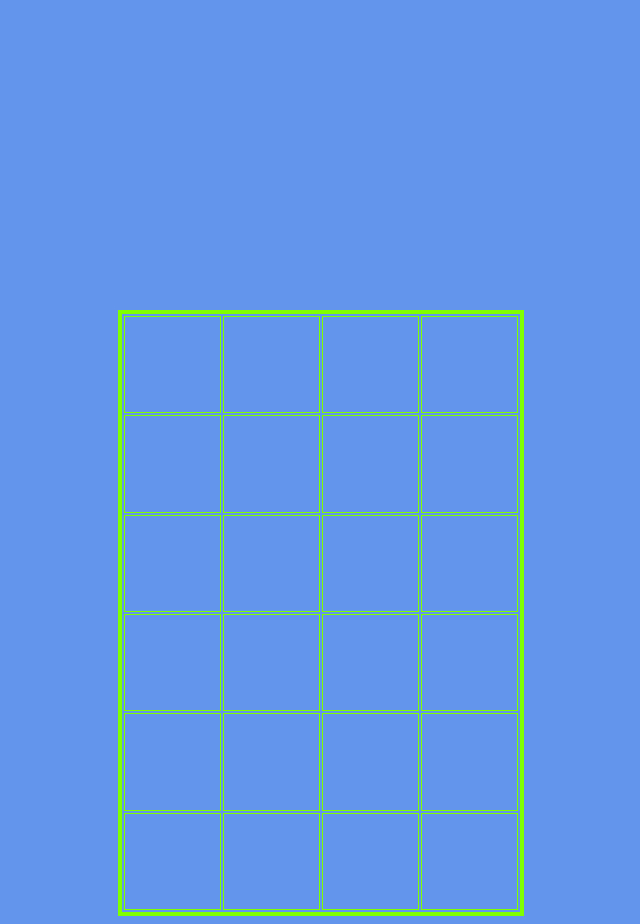
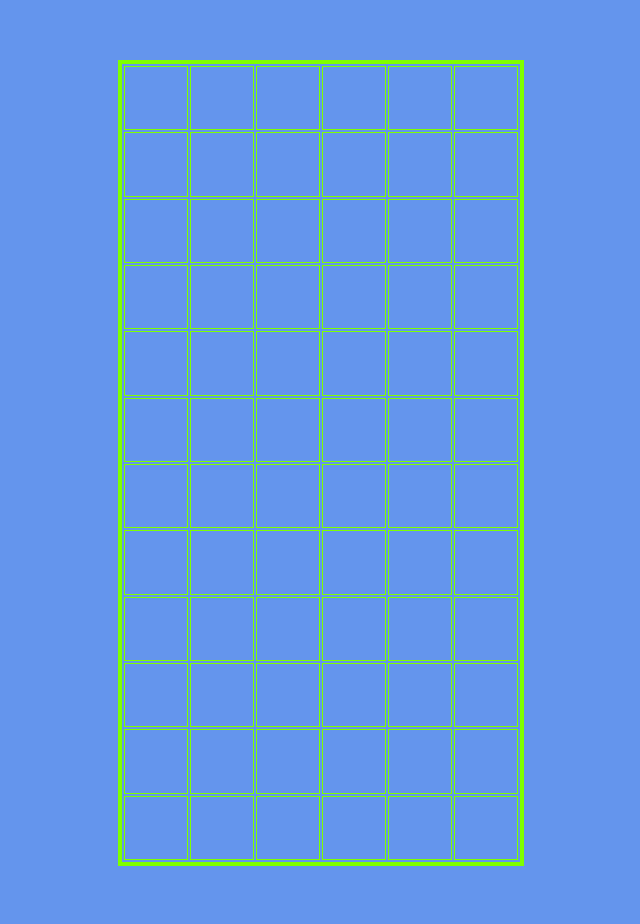
Before and after one commit to jamDEV3/tetris, a plain HTML site: page index.html in a window 1280 px wide. Shown: the part 140-1064 px from the top of the page, without its empty margins (319-959 px from the left). After the commit the page ends 1014 px from the top, so only its background shows below. Drawn offline with Linux system fonts and the light colour scheme.

Commit message:
made grid larger, added id to cells and rows

```diff
--- a/index.html
+++ b/index.html
@@ -8,45 +8,109 @@
     <title>Tetris</title>
 </head>
 <body>
+<!--     <div class  = "selcetion-box">
+        <table id ="pre-sel-greed">
 
+        </table>
+    </div> -->
     <div class = "container" id = "game-box">
 
         <table id="game-grid">
-        <tr>
-            <td></td>
-            <td></td>
-            <td></td>
-            <td></td>
+        <tr id="r1">
+            <td id="d1a"></td>
+            <td id="d1b"></td>
+            <td id="d1c"></td>
+            <td id="d1d"></td>
+            <td id="d1e"></td>
+            <td id="d1f"></td>
         </tr>
-        <tr>
-            <td></td>
-            <td></td>
-            <td></td>
-            <td></td>
+        <tr id="r2">
+            <td id="d2a"></td>
+            <td id="d2b"></td>
+            <td id="d2c"></td>
+            <td id="d2d"></td>
+            <td id="d2e"></td>
+            <td id="d2f"></td>
         </tr>
-        <tr>
-            <td></td>
-            <td></td>
-            <td></td>
-            <td></td>
+        <tr id="r3">
+            <td id="d3a"></td>
+            <td id="d3b"></td>
+            <td id="d3c"></td>
+            <td id="d3d"></td>
+            <td id="d3e"></td>
+            <td id="d3f"></td>
         </tr>
-        <tr>
-            <td></td>
-            <td></td>
-            <td></td>
-            <td></td>
+        <tr id="r4">
+            <td id="d4a"></td>
+            <td id="d4b"></td>
+            <td id="d4c"></td>
+            <td id="d4d"></td>
+            <td id="d4e"></td>
+            <td id="d4f"></td>
         </tr>
-        <tr>
-            <td></td>
-            <td></td>
-            <td></td>
-            <td></td>
+        <tr id="r5">
+            <td id="d5a"></td>
+            <td id="d5b"></td>
+            <td id="d5c"></td>
+            <td id="d5d"></td>
+            <td id="d5e"></td>
+            <td id="d5f"></td>
         </tr>
-        <tr>
-            <td></td>
-            <td></td>
-            <td></td>
-            <td></td>
+        <tr id="r6">
+            <td id="d6a"></td>
+            <td id="d6b"></td>
+            <td id="d6c"></td>
+            <td id="d6d"></td>
+            <td id="d6e"></td>
+            <td id="d6f"></td>
+        </tr>
+        <tr id="r7">
+            <td id="d7a"></td>
+            <td id="d7b"></td>
+            <td id="d7c"></td>
+            <td id="d7d"></td>
+            <td id="d7e"></td>
+            <td id="d7f"></td>
+        </tr>
+        <tr id="r8">
+            <td id="d8a"></td>
+            <td id="d8b"></td>
+            <td id="d8c"></td>
+            <td id="d8d"></td>
+            <td id="d8e"></td>
+            <td id="d8f"></td>
+        </tr>
+        <tr id="r9">
+            <td id="d9a"></td>
+            <td id="d9b"></td>
+            <td id="d9c"></td>
+            <td id="d9d"></td>
+            <td id="d9e"></td>
+            <td id="d9f"></td>
+        </tr>
+        <tr id="r10">
+            <td id="d10a"></td>
+            <td id="d10b"></td>
+            <td id="d10c"></td>
+            <td id="d10d"></td>
+            <td id="d10e"></td>
+            <td id="d10f"></td>
+        </tr>
+        <tr id="r11">
+            <td id="d11a"></td>
+            <td id="d11b"></td>
+            <td id="d11c"></td>
+            <td id="d11d"></td>
+            <td id="d11e"></td>
+            <td id="d11f"></td>
+        </tr>
+        <tr id="r12">
+            <td id="d12a"></td>
+            <td id="d12b"></td>
+            <td id="d12c"></td>
+            <td id="d12d"></td>
+            <td id="d12e"></td>
+            <td id="d12f"></td>
         </tr>
     </table>
     </div>
--- a/styles.css
+++ b/styles.css
@@ -4,10 +4,10 @@ body {
 #game-box {
     border: 3px solid chartreuse;
     margin: auto;
-    height: 600px;
+    height: 800px;
     width: 400px;
     vertical-align: middle;
-    margin-top: 450px;
+    margin-top: 200px;
 }
 
 table {
```
